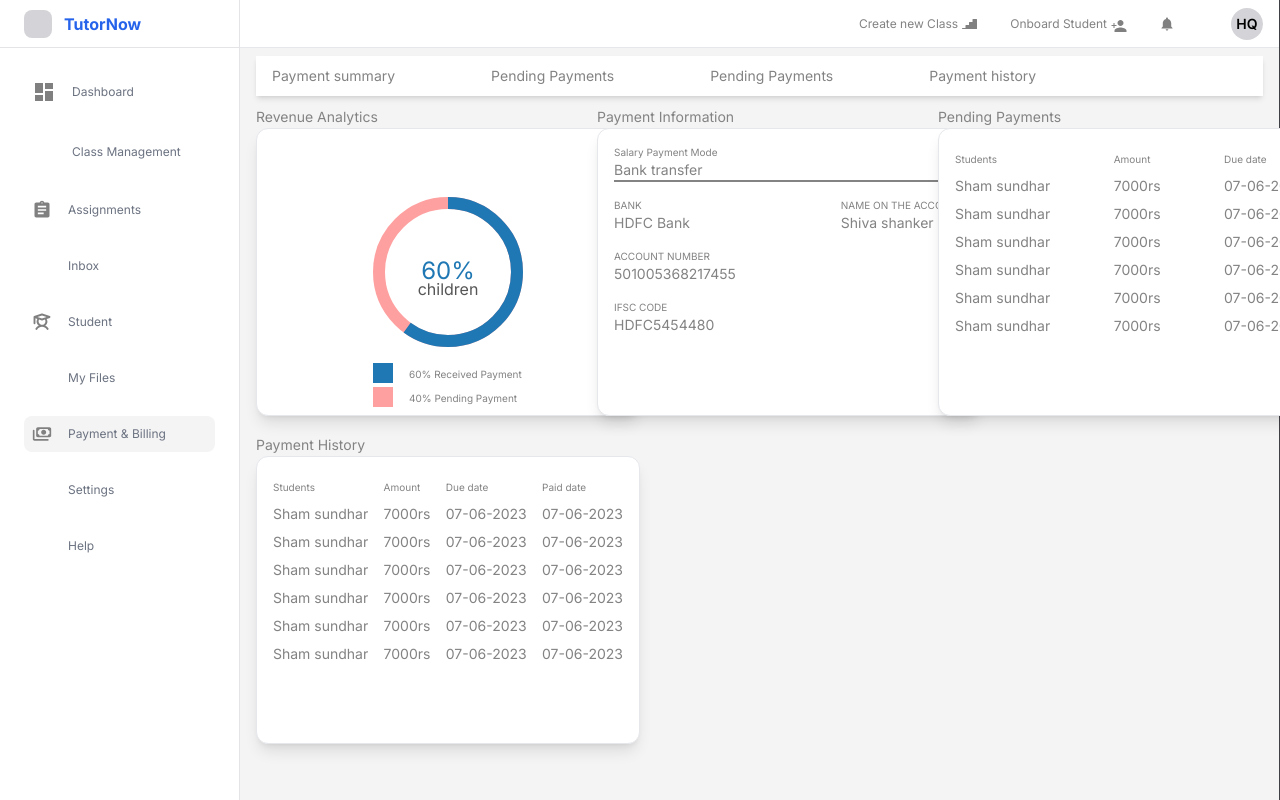
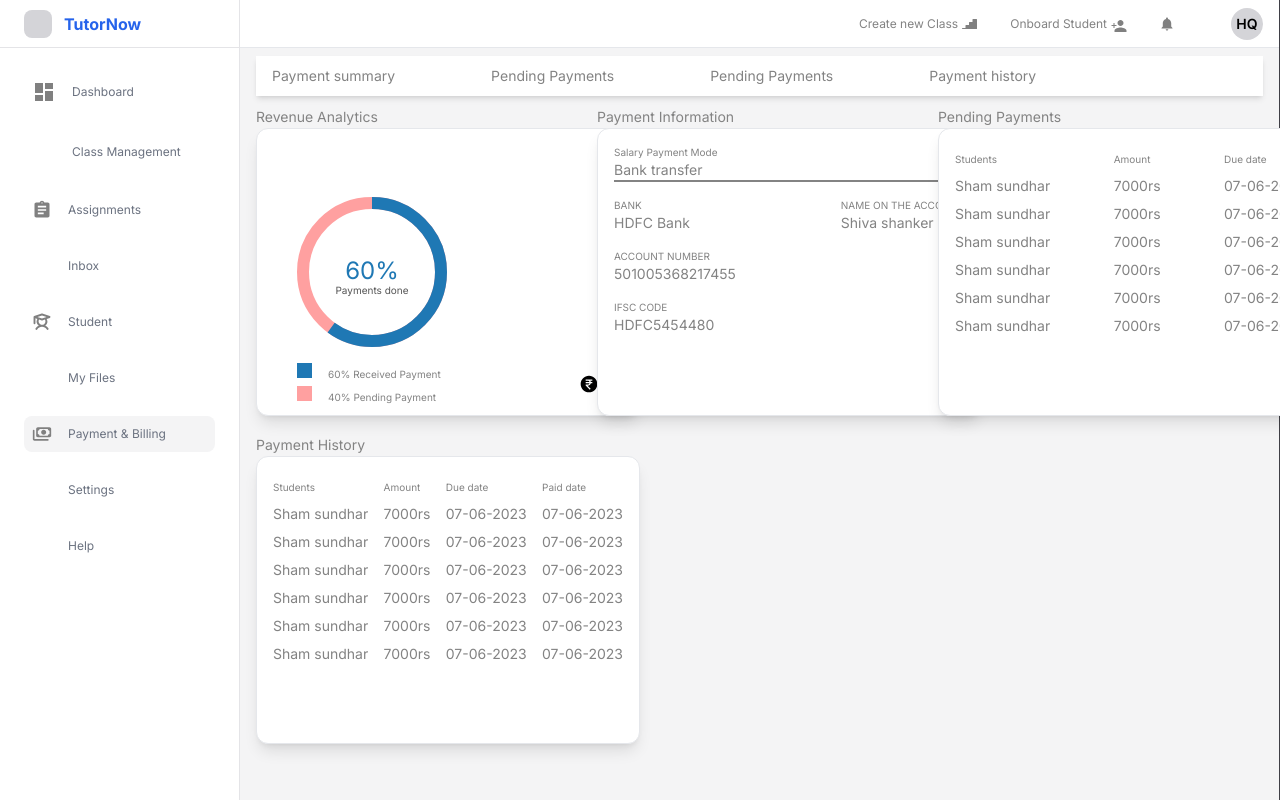
Before and after one commit to SiddhantXelp/Tuto-FE, a Next.js app: page /payment in a window 1280 px wide. Shown: the top 800 px of the page. Built offline with nearby package versions, Linux system fonts and the light colour scheme; some icons are missing.

Commit message:
new Changes on the payments

```diff
--- a/src/app/payment/page.tsx
+++ b/src/app/payment/page.tsx
@@ -1,6 +1,7 @@
 "use client"
 import React from 'react';
 import { FiEdit3 } from "react-icons/fi";
+import { RiMoneyRupeeCircleFill } from "react-icons/ri";
 import { CircularProgressbar, buildStyles } from 'react-circular-progressbar';
 import "react-circular-progressbar/dist/styles.css";
 
@@ -33,7 +34,7 @@ const percentage = 60;
   <div className='grid grid-cols-3 gap-4'>
     <div>
       <span className='text-buttonGray text-sm'>Revenue Analytics</span>
-      <div className='w-96 h-72 bg-white shadow-lg border rounded-xl flex justify-center items-center'>
+      <div className='w-96 h-72 bg-white shadow-lg border rounded-xl flex justify-center items-center p-10'>
 
  <div style={{ width: 150, height: 150 }}>
  <div style={{ width: 150, height: 150, position: 'relative' }}>
@@ -50,23 +51,24 @@ const percentage = 60;
           backgroundColor: '#3e98c7',
         })}
       />
-      <div style={{ position: 'absolute', top: '50%', left: '50%', transform: 'translate(-50%, 20%)', textAlign: 'center',color:'#565656' }}>
-        {"children"}
+      <div style={{ position: 'absolute', top: '50%', left: '50%', transform: 'translate(-50%, 20%)', textAlign: 'center',color:'#565656' ,fontSize:"10px",marginTop:"8px"}}>
+        {"Payments done"}
       </div>
     </div>
     <div>
      <div className='flex flex-row gap-4 mt-4'>
-      <div style={{width:"20px",height:"20px",backgroundColor:"#1F78B4"}}>
+      <div style={{width:"15px",height:"15px",backgroundColor:"#1F78B4"}}>
       </div>
       <p className='text-buttonGray text-xxs mt-1'>60% Received Payment</p>
       </div>
       <div className='flex flex-row gap-4 mt-1'>
-      <div style={{width:"20px",height:"20px",backgroundColor:"#FFA0A0"}}>
+      <div style={{width:"15px",height:"15px",backgroundColor:"#FFA0A0"}}>
       </div>
       <p className='text-buttonGray text-xxs mt-1'>40% Pending Payment</p>
       </div>
     </div>
-</div>
+     </div>
+     <div className='ml-auto mt-56'><RiMoneyRupeeCircleFill size={20}/></div>
       </div>
     </div>
 
```
